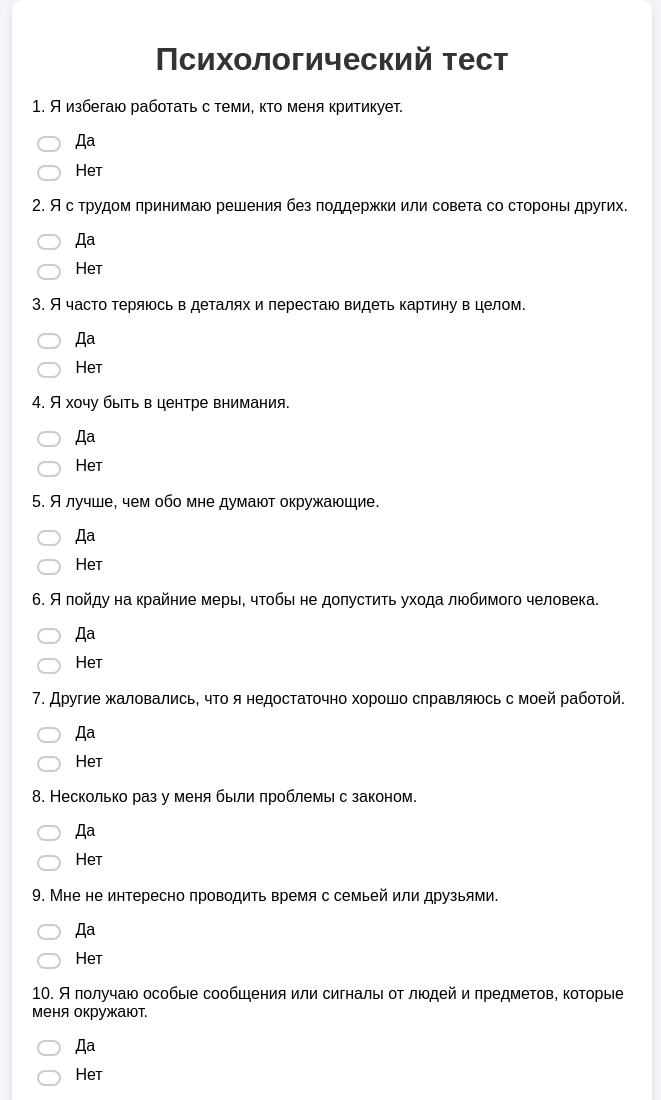
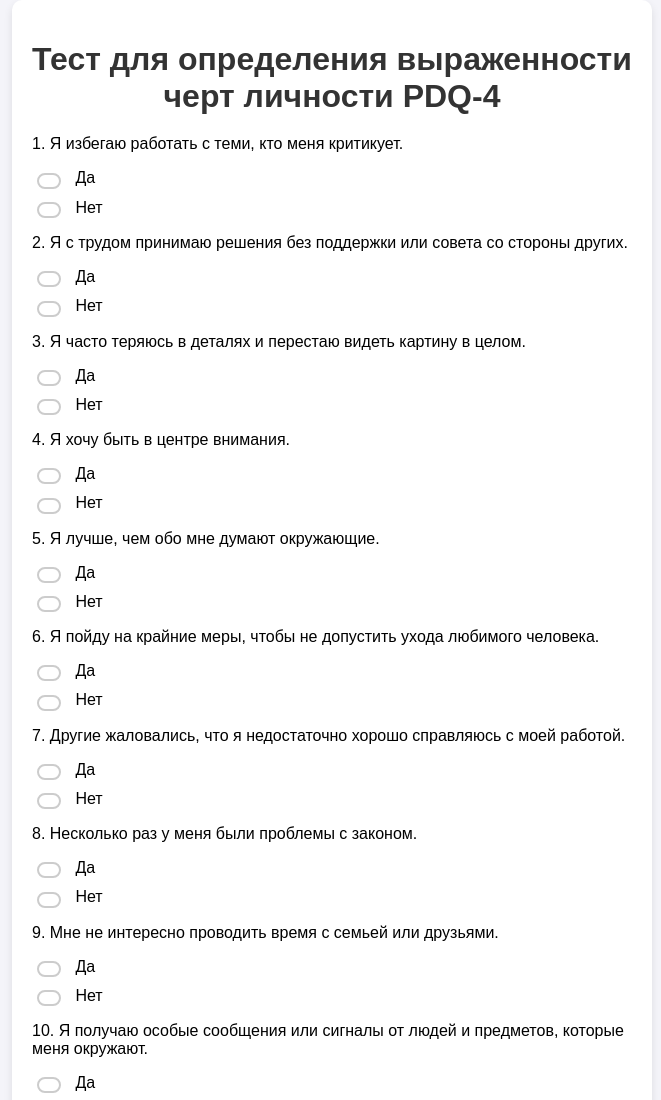
Before and after one commit to yaroslafb/testpdq4, a plain HTML site: page index.html in a window 1280 px wide. Shown: the top 1100 px of the page, without its empty margins (308-969 px from the left). Drawn offline with Linux system fonts and the light colour scheme.

```diff
--- a/index.html
+++ b/index.html
@@ -44,12 +44,12 @@
     <meta name="viewport" content="width=device-width, initial-scale=1.0">
     <meta name="description" content="Психологический тест для определения черт личности">
     <meta name="keywords" content="психология, тест, черты личности, кластеры">
-    <title>Психологический тест</title>
+    <title>Тест для определения выраженности черт личности PDQ-4</title>
     <link rel="stylesheet" href="styles.css">
 </head>
 <body>
     <div class="container">
-        <h1>Психологический тест</h1>
+        <h1>Тест для определения выраженности черт личности PDQ-4</h1>
         <form id="test-form" action="results.html">
             <div id="question-container"></div>
             <button type="submit" id="submit-btn" onclick="submitAnswers()">Отправить</button>
```
